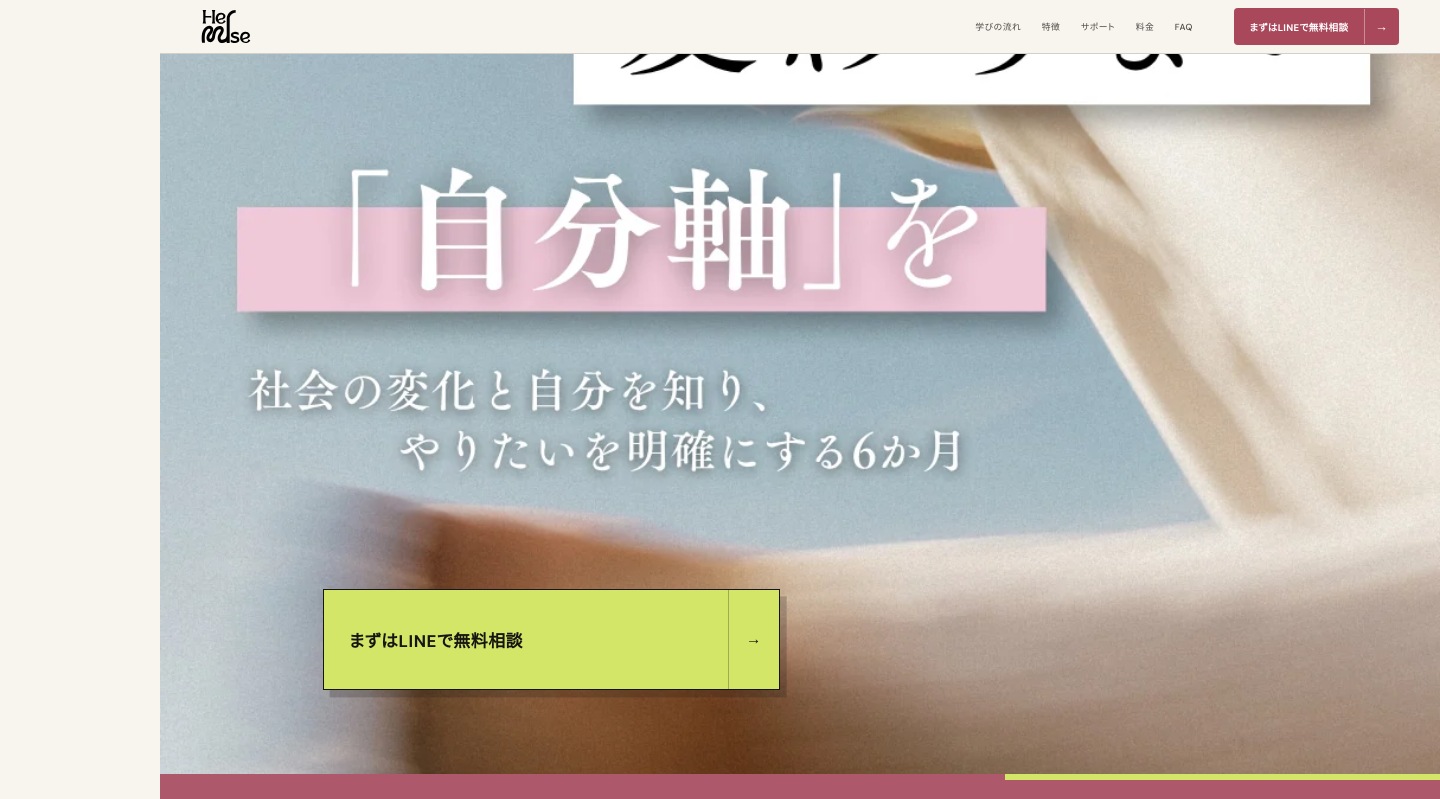
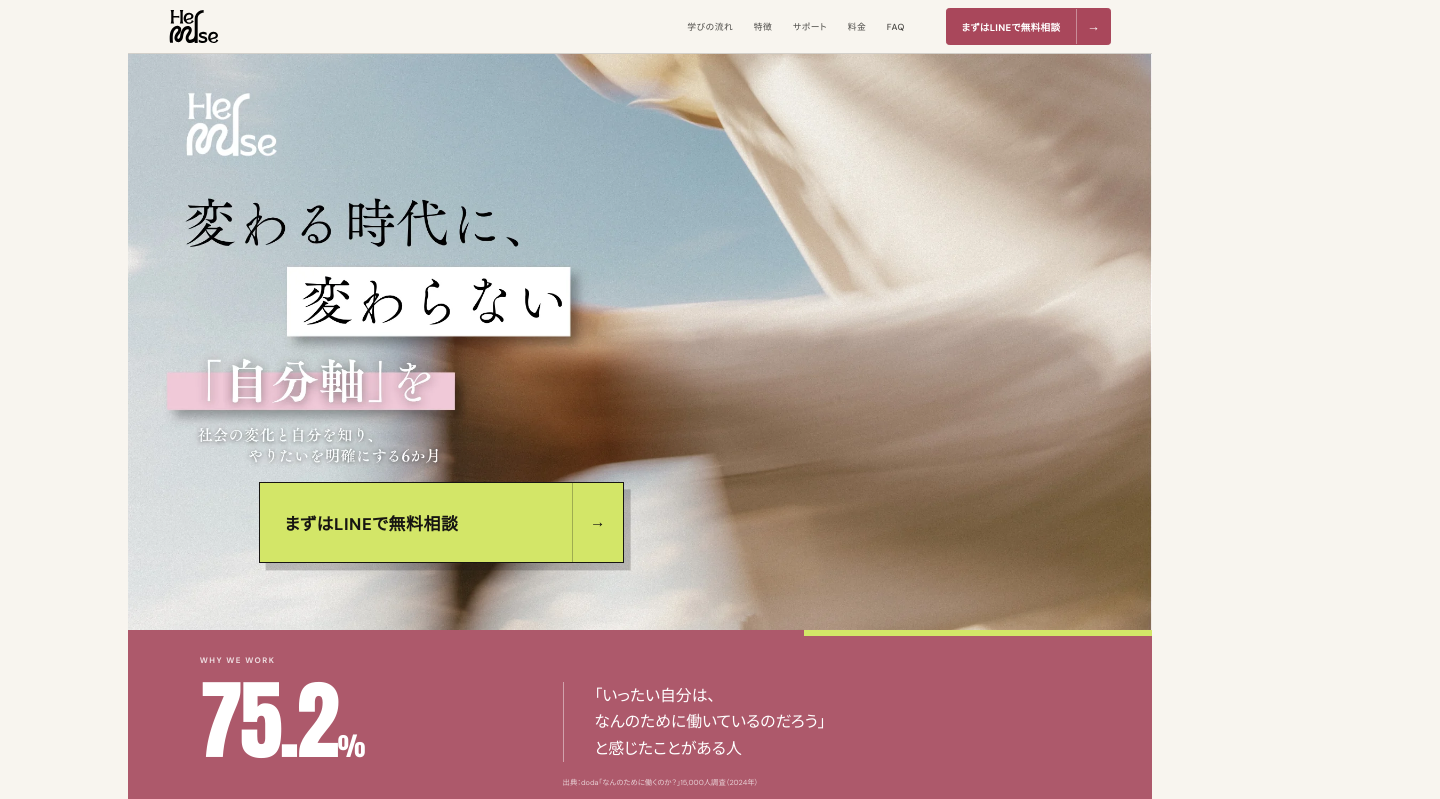
Before and after one commit to hikaru-tell/prego-hermuse-lp, a Next.js app: page / in a window 1280 px wide. Shown: the top 799 px of the page, 1440 px wide, since content can reach past the window. Built offline with nearby package versions, Linux system fonts and the light colour scheme; no server answers.

Commit message:
Center the scaled desktop canvas

```diff
--- a/app/globals.css
+++ b/app/globals.css
@@ -902,8 +902,8 @@ button { font: inherit; }
 /* Desktop presentation: scale the complete canvas to 80%, including its width. */
 @media (min-width: 1101px) {
   #her-muse-reference-body-v2 {
-    width: 100%;
-    margin-inline: 12.5%;
+    width: 80%;
+    margin-inline: auto;
     zoom: .8;
   }
 }
```
